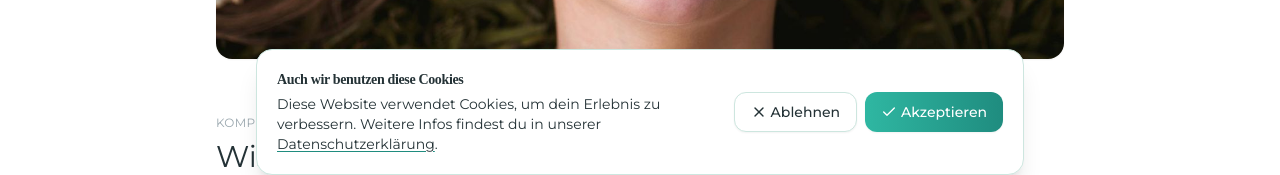
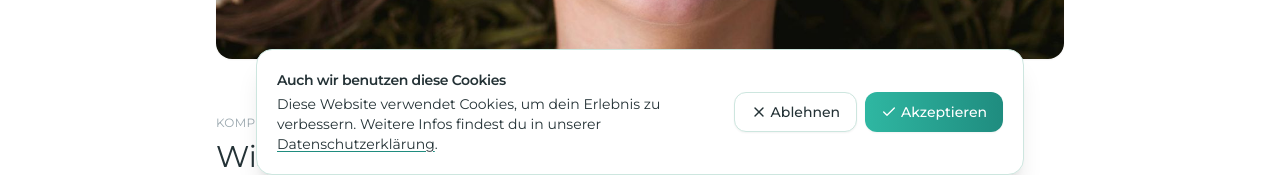
Before and after one commit to hautgesundheitmagazin-hub/website, a Next.js app: page / in a window 1280 px wide. Shown: the part 609-784 px from the top of the page. Built offline with nearby package versions, Linux system fonts and the light colour scheme; no server answers.

Commit message:
Update CookieBanner.tsx

```diff
--- a/src/components/ui/CookieBanner.tsx
+++ b/src/components/ui/CookieBanner.tsx
@@ -53,7 +53,7 @@ export default function CookieBanner() {
             id="cookie-title"
             className="font-semibold tracking-tight"
             style={{
-              fontFamily: 'Fraunces, serif',
+
               color: COLORS.graphite,
             }}
           >
```
